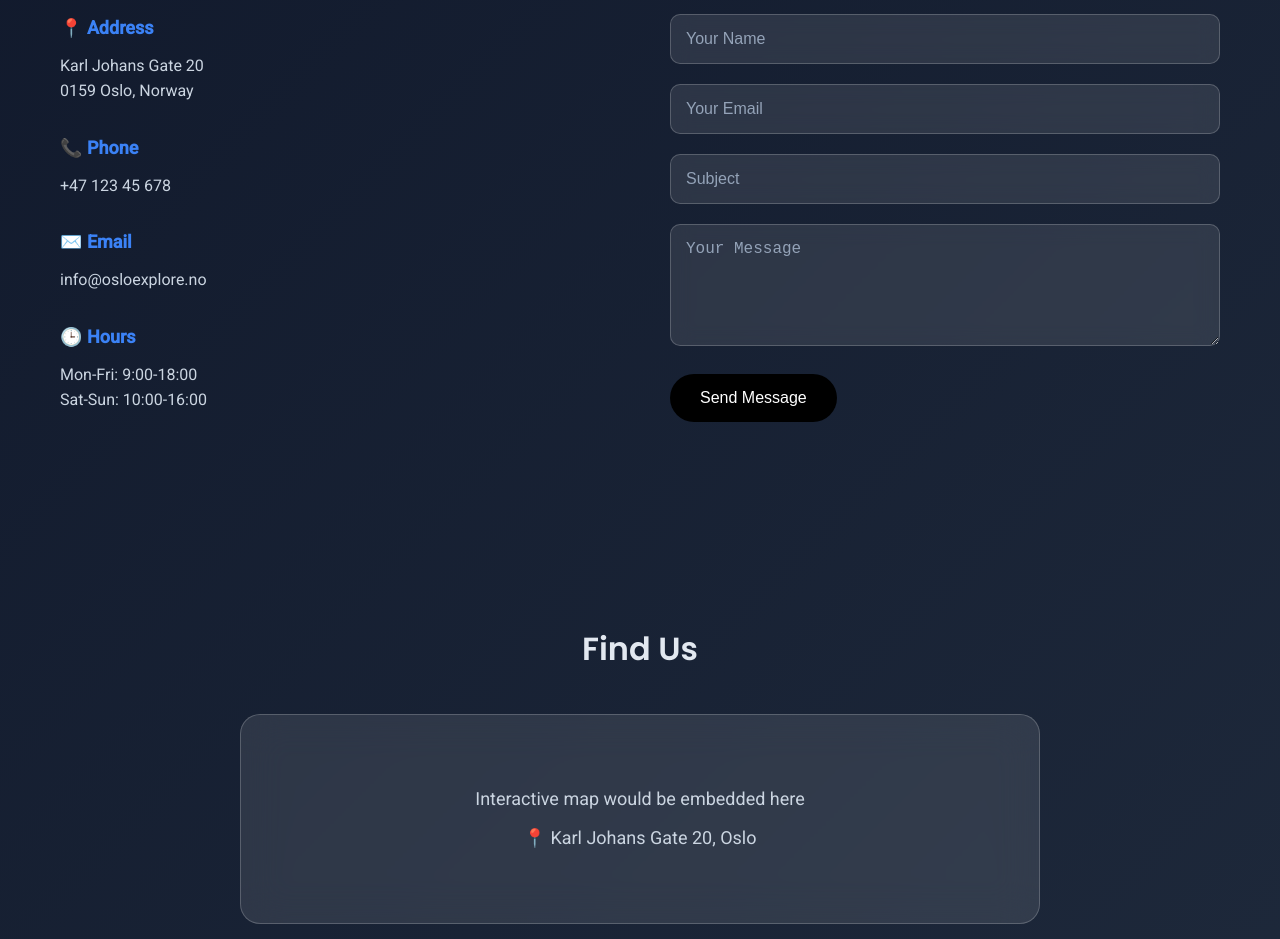
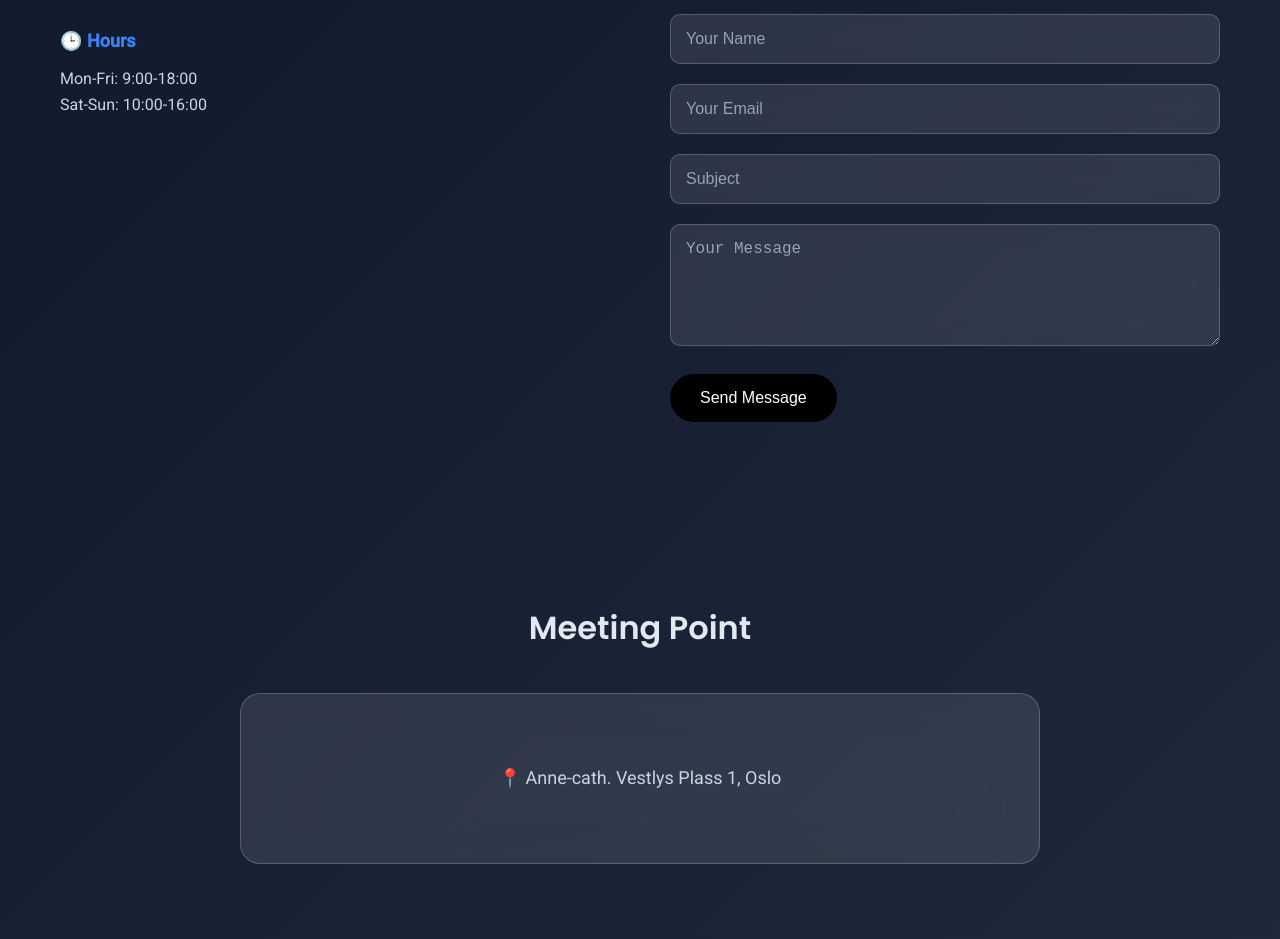
Before and after one commit to OsloExplore/oslo-explore, a plain HTML site: page contact.html in a window 1280 px wide. Shown: the part 576-1515 px from the top of the page. Drawn offline with Linux system fonts and the light colour scheme.

Commit message:
Update contact information and section titles

```diff
--- a/contact.html
+++ b/contact.html
@@ -32,18 +32,9 @@
         <div class="container">
             <div class="contact-grid">
                 <div class="contact-info">
-                    <h3>Get In Touch</h3>
-                    <div class="contact-item">
-                        <h4>📍 Address</h4>
-                        <p>Karl Johans Gate 20<br>0159 Oslo, Norway</p>
-                    </div>
-                    <div class="contact-item">
-                        <h4>📞 Phone</h4>
-                        <p>+47 123 45 678</p>
-                    </div>
                     <div class="contact-item">
                         <h4>✉️ Email</h4>
-                        <p>info@osloexplore.no</p>
+                        <p>osloexplore@outlook.com</p>
                     </div>
                     <div class="contact-item">
                         <h4>🕒 Hours</h4>
@@ -74,17 +65,16 @@
 
     <section class="map-section">
         <div class="container">
-            <h3>Find Us</h3>
+            <h3>Meeting Point</h3>
             <div class="map-placeholder">
-                <p>Interactive map would be embedded here</p>
-                <p>📍 Karl Johans Gate 20, Oslo</p>
+                <p>📍 Anne-cath. Vestlys Plass 1, Oslo</p>
             </div>
         </div>
     </section>
 
     <footer>
         <div class="container">
-            <p>&copy; 2023 Oslo Explore. All rights reserved.</p>
+            <p>&copy; 2026 Oslo Explore. All rights reserved.</p>
         </div>
     </footer>
 
```
